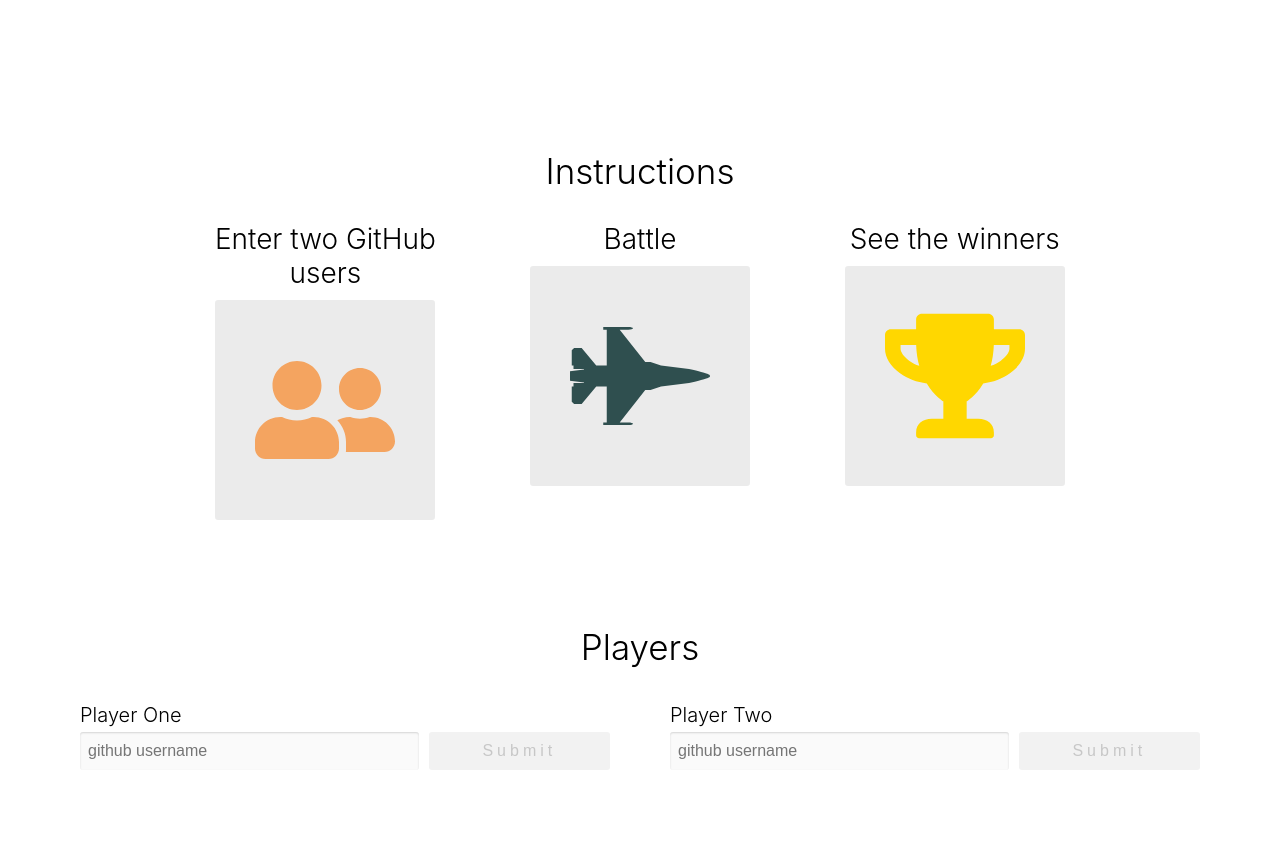
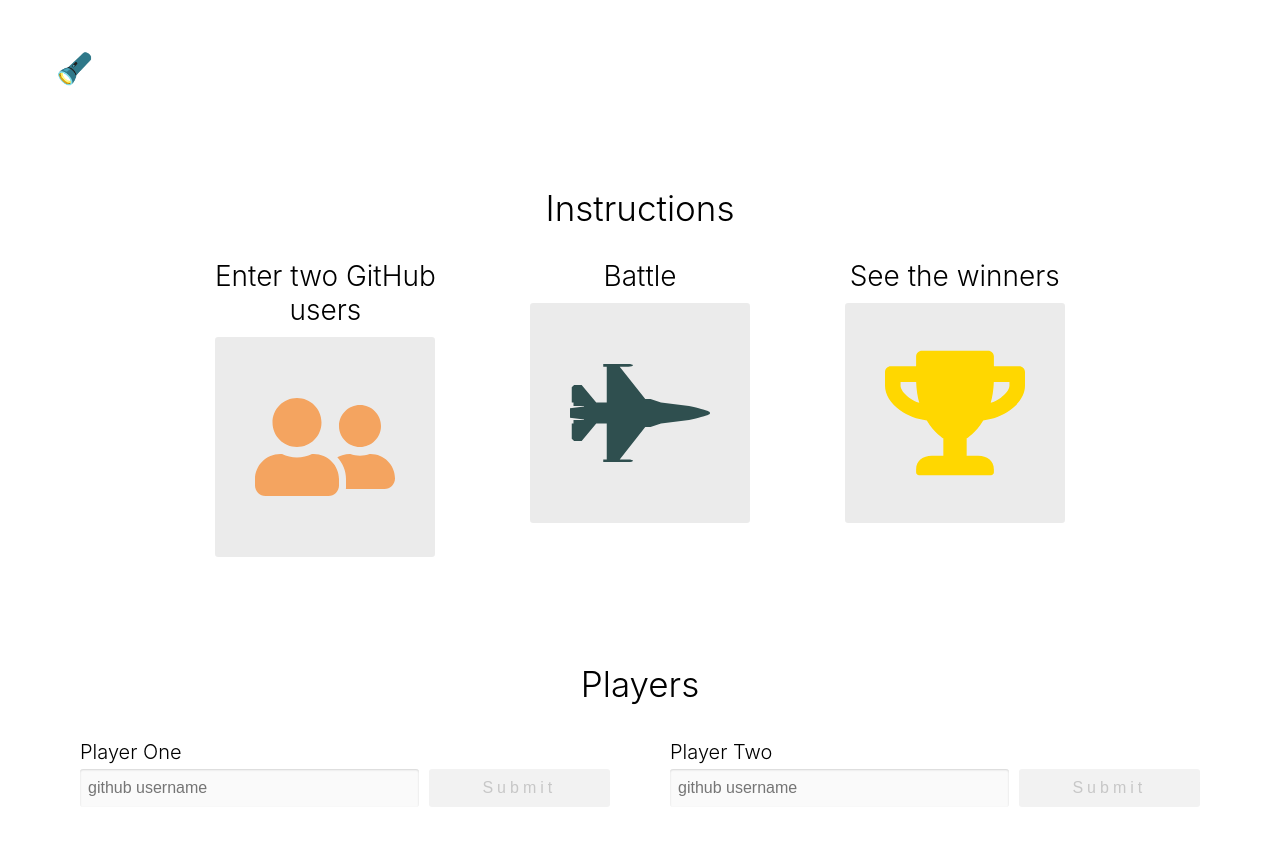
Before and after one commit to dekisr/uidotdevcourses, a React app in the folder github-battle/: page / in a window 1280 px wide. Built offline with nearby package versions, Linux system fonts and the light colour scheme.

Commit message:
Update github-battle - Toggle Theme

```diff
--- /dev/null
+++ b/github-battle/app/components/Nav.js
@@ -0,0 +1,20 @@
+import React from 'react'
+import { ThemeConsumer } from '../contexts/theme'
+
+export default function Nav() {
+  return (
+    <ThemeConsumer>
+      {({ theme, toggleTheme }) => (
+        <nav className="row space-between">
+          <button
+            style={{ fontSize: 30 }}
+            onClick={toggleTheme}
+            className="btn-clear"
+          >
+            {theme === 'light' ? '🔦' : '💡'}
+          </button>
+        </nav>
+      )}
+    </ThemeConsumer>
+  )
+}
--- a/github-battle/app/index.css
+++ b/github-battle/app/index.css
@@ -23,6 +23,12 @@
   max-width: 1200px;
   margin: 0 auto;
   padding: 50px;
+}
+
+.dark {
+  color: #DADADA;
+  background: #1c2022;
+  min-height: 100%;
 }
 
 .flex-center {
--- a/github-battle/app/index.js
+++ b/github-battle/app/index.js
@@ -4,6 +4,7 @@
 import Popular from './components/Popular'
 import Battle from './components/Battle'
 import { ThemeProvider } from './contexts/theme'
+import Nav from './components/Nav'
 
 // Component
 // State
@@ -26,8 +27,11 @@
   render() {
     return (
       <ThemeProvider value={this.state}>
-        <div className="container">
-          <Battle />
+        <div className={this.state.theme}>
+          <div className="container">
+            <Nav />
+            <Battle />
+          </div>
         </div>
       </ThemeProvider>
     )
```
